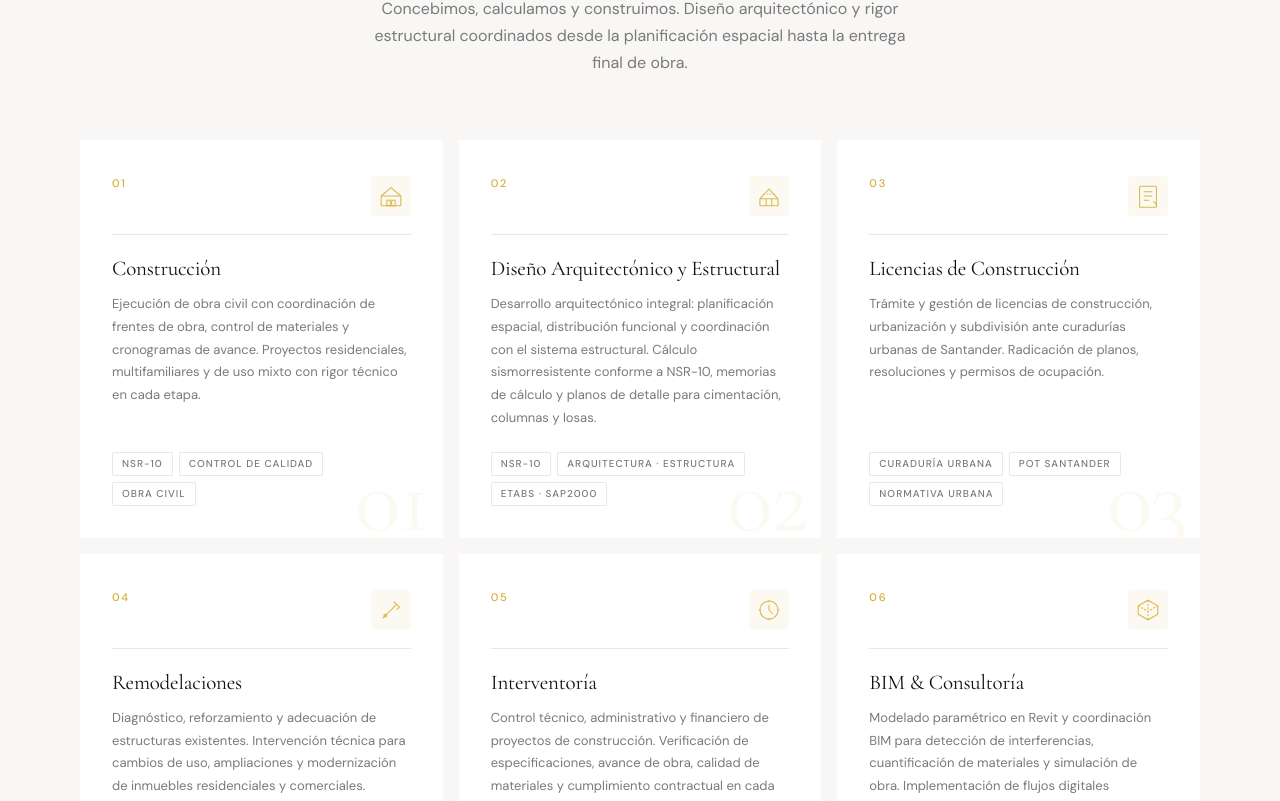
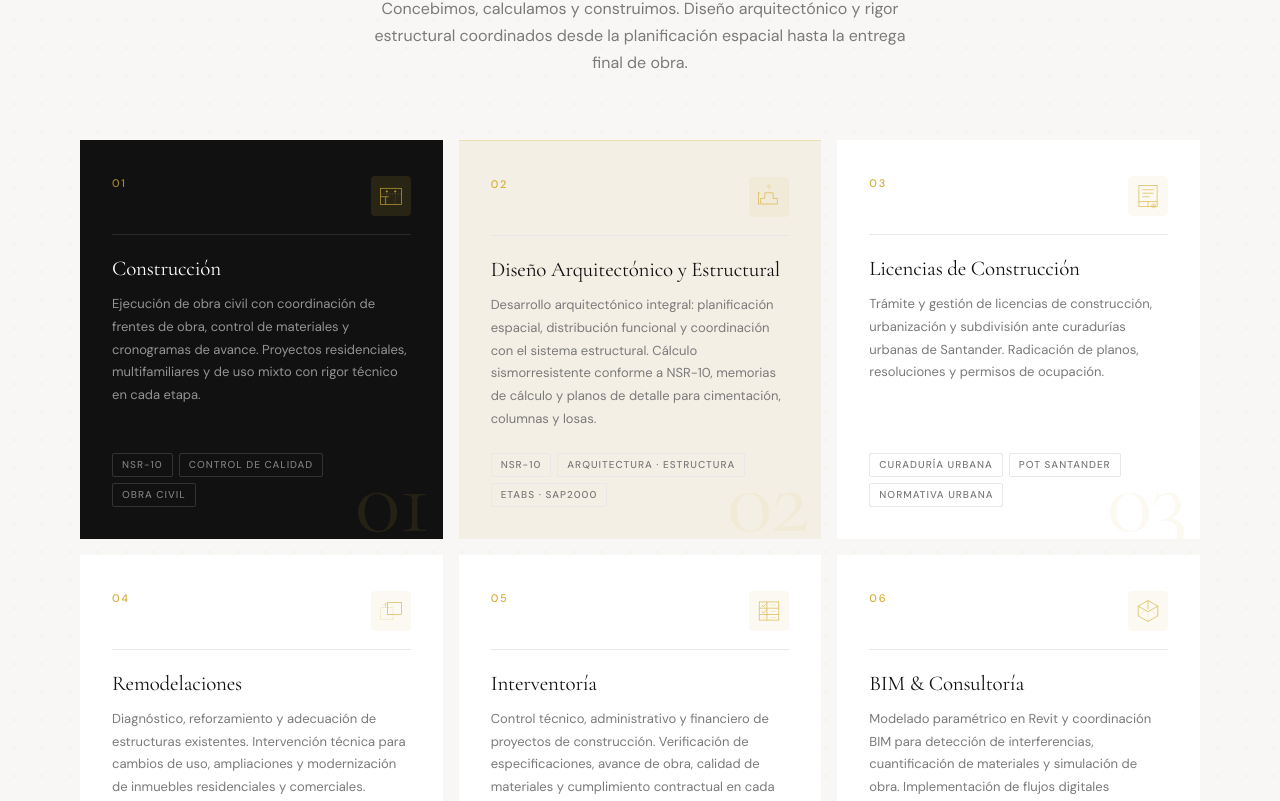
Before and after one commit to Alejo0301/escala-ayn-web, a React (Vite) app: page / in a window 1280 px wide. Shown: the part 1018-1819 px from the top of the page. Built offline with nearby package versions, Linux system fonts and the light colour scheme.

Commit message:
Refine services hierarchy and architectural iconography

```diff
--- a/src/App.css
+++ b/src/App.css
@@ -557,6 +557,8 @@ html { scroll-behavior: smooth; }
 /* ── Servicios ────────────────────────────────── */
 .servicios {
   background: #F8F7F5;
+  background-image: radial-gradient(circle, rgba(212,175,55,0.10) 1px, transparent 1px);
+  background-size: 28px 28px;
 }
 
 .servicios__grid {
@@ -713,6 +715,67 @@ html { scroll-behavior: smooth; }
 .servicio-card:hover .servicio-card__tag {
   border-color: rgba(212,175,55,0.35);
   color: var(--gold);
+}
+
+/* Secondary card — jerarquía editorial nivel 2 */
+.servicio-card--secondary {
+  background: #F4EFE4;
+  border-top: 1px solid rgba(212,175,55,0.28);
+}
+
+.servicio-card--secondary:hover {
+  background: #EAE2D0;
+}
+
+/* Featured card — ancla editorial de la sección */
+.servicio-card--featured {
+  background: var(--black);
+}
+
+.servicio-card--featured .servicio-card__num {
+  color: rgba(212,175,55,0.75);
+}
+
+.servicio-card--featured .servicio-card__title {
+  color: var(--white);
+}
+
+.servicio-card--featured .servicio-card__desc {
+  color: rgba(255,255,255,0.55);
+}
+
+.servicio-card--featured .servicio-card__divider {
+  background: rgba(255,255,255,0.1);
+}
+
+.servicio-card--featured .servicio-card__icon {
+  background: rgba(212,175,55,0.14);
+}
+
+.servicio-card--featured .servicio-card__tag {
+  color: rgba(255,255,255,0.45);
+  border-color: rgba(255,255,255,0.14);
+}
+
+.servicio-card--featured .servicio-card__watermark {
+  color: rgba(212,175,55,0.1);
+}
+
+.servicio-card--featured:hover {
+  background: #1a1a1a;
+}
+
+.servicio-card--featured:hover .servicio-card__divider {
+  background: rgba(212,175,55,0.2);
+}
+
+.servicio-card--featured:hover .servicio-card__tag {
+  border-color: rgba(212,175,55,0.35);
+  color: var(--gold);
+}
+
+.servicio-card--featured:hover .servicio-card__watermark {
+  color: rgba(212,175,55,0.18);
 }
 
 @media (max-width: 900px) {
--- a/src/components/sections/Servicios.jsx
+++ b/src/components/sections/Servicios.jsx
@@ -35,7 +35,7 @@ export default function Servicios() {
 
         <div className="servicios__grid" ref={gridRef}>
           {SERVICIOS.map(s => (
-            <div key={s.num} className="servicio-card">
+            <div key={s.num} className={`servicio-card${s.num === '01' ? ' servicio-card--featured' : s.num === '02' ? ' servicio-card--secondary' : ''}`}>
               <span className="servicio-card__watermark" aria-hidden="true">{s.num}</span>
 
               <div className="servicio-card__header">
--- a/src/data/servicios.jsx
+++ b/src/data/servicios.jsx
@@ -5,11 +5,13 @@ export const SERVICIOS = [
     desc: 'Ejecución de obra civil con coordinación de frentes de obra, control de materiales y cronogramas de avance. Proyectos residenciales, multifamiliares y de uso mixto con rigor técnico en cada etapa.',
     tags: ['NSR-10', 'Control de calidad', 'Obra civil'],
     icon: (
-      <svg viewBox="0 0 40 40" fill="none" stroke="currentColor" strokeWidth="1.5">
-        <rect x="6" y="20" width="28" height="14" rx="1" />
-        <path d="M6 20L20 8l14 12" />
-        <rect x="14" y="26" width="5" height="8" />
-        <rect x="21" y="26" width="5" height="8" />
+      <svg viewBox="0 0 40 40" fill="none" stroke="currentColor" strokeWidth="1">
+        <rect x="5" y="9" width="30" height="23" />
+        <path d="M5 21h12M12 21v11" />
+        <path d="M14 9v23M26 9v23" strokeDasharray="2 2" opacity="0.35" />
+        <path d="M5 17h30" strokeDasharray="2 2" opacity="0.35" />
+        <path d="M12.5 13.5h3M14 12v3" strokeWidth="1.2" />
+        <path d="M24.5 13.5h3M26 12v3" strokeWidth="1.2" />
       </svg>
     ),
   },
@@ -19,11 +21,13 @@ export const SERVICIOS = [
     desc: 'Desarrollo arquitectónico integral: planificación espacial, distribución funcional y coordinación con el sistema estructural. Cálculo sismorresistente conforme a NSR-10, memorias de cálculo y planos de detalle para cimentación, columnas y losas.',
     tags: ['NSR-10', 'Arquitectura · Estructura', 'ETABS · SAP2000'],
     icon: (
-      <svg viewBox="0 0 40 40" fill="none" stroke="currentColor" strokeWidth="1.5">
-        <rect x="7" y="24" width="26" height="10" rx="1" />
-        <path d="M7 24L20 10l13 14" />
-        <path d="M16 24v10M24 24v10" />
-        <path d="M13 17h14" strokeDasharray="2 2" />
+      <svg viewBox="0 0 40 40" fill="none" stroke="currentColor" strokeWidth="1">
+        <path d="M8 30h24" />
+        <path d="M8 30V22h6v-8h12v8h6v8" />
+        <path d="M5 14v16" />
+        <path d="M4 14h3M4 30h3" strokeWidth="0.9" />
+        <circle cx="20" cy="5" r="2" opacity="0.5" />
+        <path d="M20 7v7" strokeDasharray="1.5 1.5" opacity="0.4" />
       </svg>
     ),
   },
@@ -33,10 +37,12 @@ export const SERVICIOS = [
     desc: 'Trámite y gestión de licencias de construcción, urbanización y subdivisión ante curadurías urbanas de Santander. Radicación de planos, resoluciones y permisos de ocupación.',
     tags: ['Curaduría urbana', 'POT Santander', 'Normativa urbana'],
     icon: (
-      <svg viewBox="0 0 40 40" fill="none" stroke="currentColor" strokeWidth="1.5">
-        <rect x="8" y="6" width="24" height="30" rx="1" />
-        <path d="M14 14h12M14 20h12M14 26h8" />
-        <path d="M28 28l4 4" strokeLinecap="round" />
+      <svg viewBox="0 0 40 40" fill="none" stroke="currentColor" strokeWidth="1">
+        <rect x="7" y="5" width="26" height="30" />
+        <path d="M7 28h26M20 28v7" />
+        <path d="M12 11h16M12 16h16M12 21h10" />
+        <circle cx="28" cy="34" r="3" opacity="0.65" />
+        <path d="M26.8 34h2.4M28 32.8v2.4" strokeWidth="0.8" />
       </svg>
     ),
   },
@@ -46,11 +52,11 @@ export const SERVICIOS = [
     desc: 'Diagnóstico, reforzamiento y adecuación de estructuras existentes. Intervención técnica para cambios de uso, ampliaciones y modernización de inmuebles residenciales y comerciales.',
     tags: ['Reforzamiento', 'Adecuación', 'Cambio de uso'],
     icon: (
-      <svg viewBox="0 0 40 40" fill="none" stroke="currentColor" strokeWidth="1.5">
-        <path d="M10 30L28 12" strokeLinecap="round" />
-        <path d="M24 8l8 8-4 4" />
-        <path d="M8 32l4-4" />
-        <circle cx="12" cy="28" r="2" />
+      <svg viewBox="0 0 40 40" fill="none" stroke="currentColor" strokeWidth="1">
+        <rect x="5" y="15" width="18" height="17" strokeDasharray="2 1.5" opacity="0.5" />
+        <rect x="15" y="8" width="20" height="17" />
+        <path d="M9 12l3-3 3 3" strokeLinecap="round" strokeLinejoin="round" opacity="0.6" />
+        <path d="M12 9v6" opacity="0.6" />
       </svg>
     ),
   },
@@ -60,10 +66,13 @@ export const SERVICIOS = [
     desc: 'Control técnico, administrativo y financiero de proyectos de construcción. Verificación de especificaciones, avance de obra, calidad de materiales y cumplimiento contractual en cada fase.',
     tags: ['Control de obra', 'Especificaciones', 'Cronograma'],
     icon: (
-      <svg viewBox="0 0 40 40" fill="none" stroke="currentColor" strokeWidth="1.5">
-        <circle cx="20" cy="20" r="13" />
-        <path d="M20 13v7l5 5" strokeLinecap="round" />
-        <path d="M8 20H6M34 20h-2M20 8V6M20 34v-2" strokeLinecap="round" />
+      <svg viewBox="0 0 40 40" fill="none" stroke="currentColor" strokeWidth="1">
+        <rect x="6" y="7" width="28" height="26" />
+        <path d="M6 16h28M6 25h28M17 7v26" />
+        <path d="M10 11.5l2 2.5 4.5-4.5" strokeLinecap="round" strokeLinejoin="round" />
+        <path d="M10 20.5l2 2.5 4.5-4.5" strokeLinecap="round" strokeLinejoin="round" />
+        <path d="M22 11.5h8M22 20.5h8M22 29.5h8" opacity="0.4" />
+        <path d="M10 29.5h4" opacity="0.3" />
       </svg>
     ),
   },
@@ -73,9 +82,12 @@ export const SERVICIOS = [
     desc: 'Modelado paramétrico en Revit y coordinación BIM para detección de interferencias, cuantificación de materiales y simulación de obra. Implementación de flujos digitales conforme a estándar ISO 19650.',
     tags: ['Revit · Navisworks', 'ISO 19650', '3D / 5D'],
     icon: (
-      <svg viewBox="0 0 40 40" fill="none" stroke="currentColor" strokeWidth="1.5">
-        <path d="M20 6l14 8v12L20 34 6 26V14z" />
-        <path d="M20 6v28M6 14l14 8 14-8" strokeDasharray="3 2" />
+      <svg viewBox="0 0 40 40" fill="none" stroke="currentColor" strokeWidth="1">
+        <path d="M20 5l14 8v14L20 35 6 27V13z" />
+        <path d="M20 5v11M6 13l14 8 14-8" />
+        <path d="M20 16v19" strokeDasharray="2 1.5" opacity="0.4" />
+        <path d="M20 16L6 27" strokeDasharray="2 1.5" opacity="0.4" />
+        <path d="M20 16l14 11" strokeDasharray="2 1.5" opacity="0.4" />
       </svg>
     ),
   },
```
